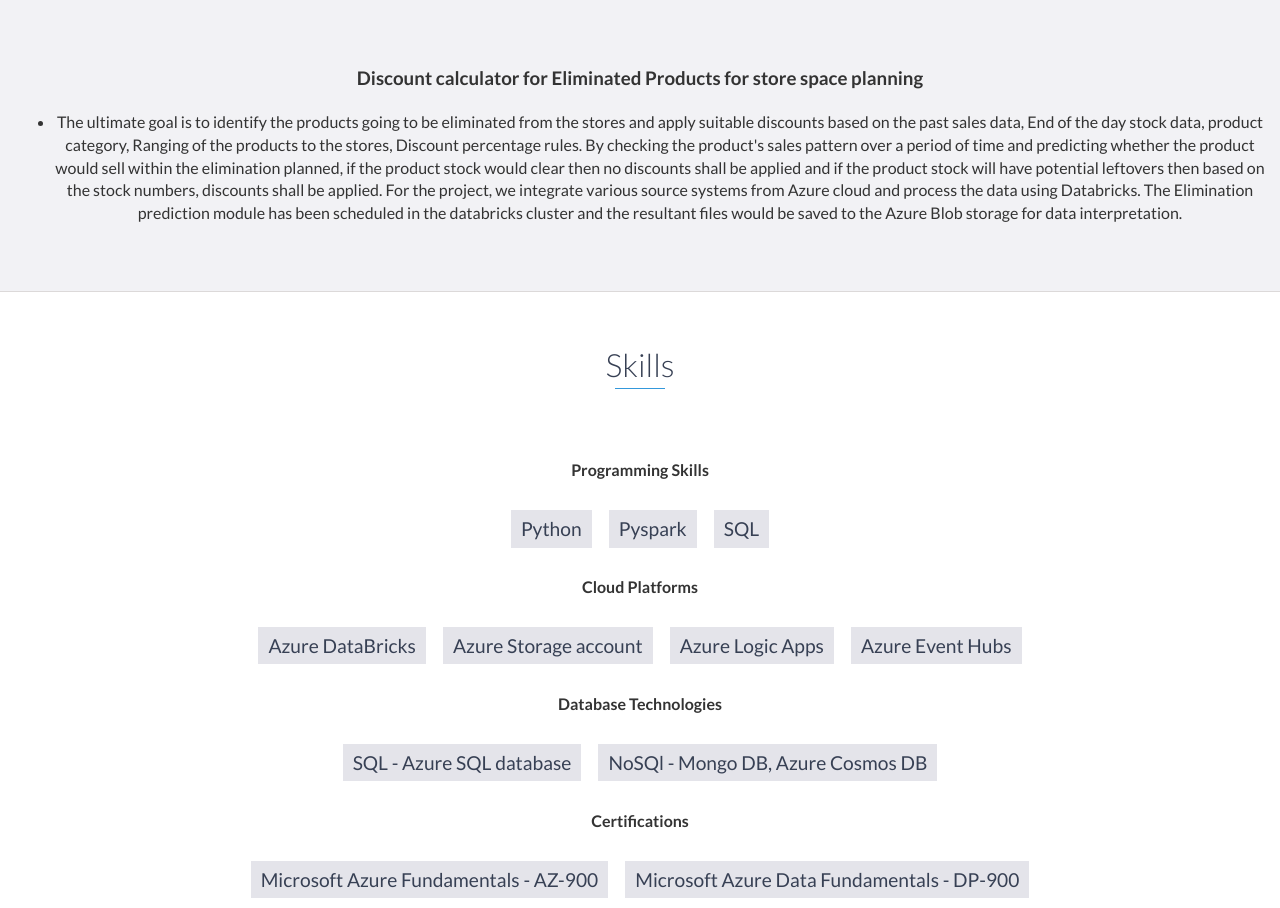
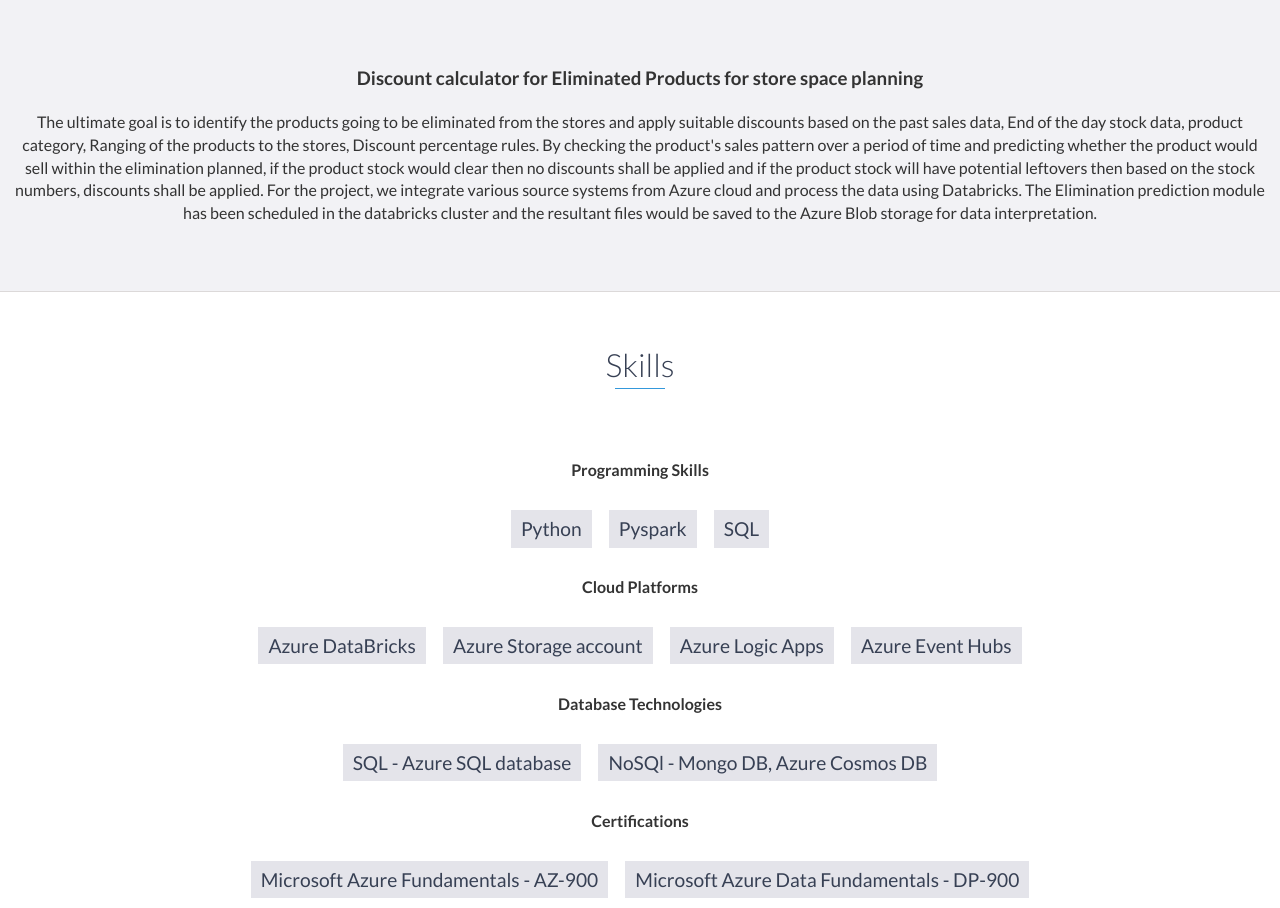
Before and after one commit to Gowsalya-55/Gowsalya-55.github.io, a website: page index.html in a window 1280 px wide. Shown: the part 2620-3528 px from the top of the page. Drawn offline with nearby package versions, Linux system fonts and the light colour scheme.

Commit message:
simple-change1

```diff
--- a/index.html
+++ b/index.html
@@ -170,12 +170,12 @@
                     <div>
                         <h3>Discount calculator for Eliminated Products for store space planning</h3>
                         <div>
-                            <ul>
-                                <li>
+                            <p>
+
                             The ultimate goal is to identify the products going to be eliminated from the stores and apply suitable discounts based on the past sales data, End of the day stock data, product category, Ranging of the products to the stores, Discount percentage rules.
                             By checking the product's sales pattern over a period of time and predicting whether the product would sell within the elimination planned, if the product stock would clear then no discounts shall be applied and if the product stock will have potential leftovers then based on the stock numbers, discounts shall be applied. For the project, we integrate various source systems from Azure cloud and process the data using Databricks.
                             The Elimination prediction module has been scheduled in the databricks cluster and the resultant files would be saved to the Azure Blob storage for data interpretation.
-                            </li></ul>
+                            </p>
                     </div>
                     </div>
                     <!-- End .project-info -->
```
